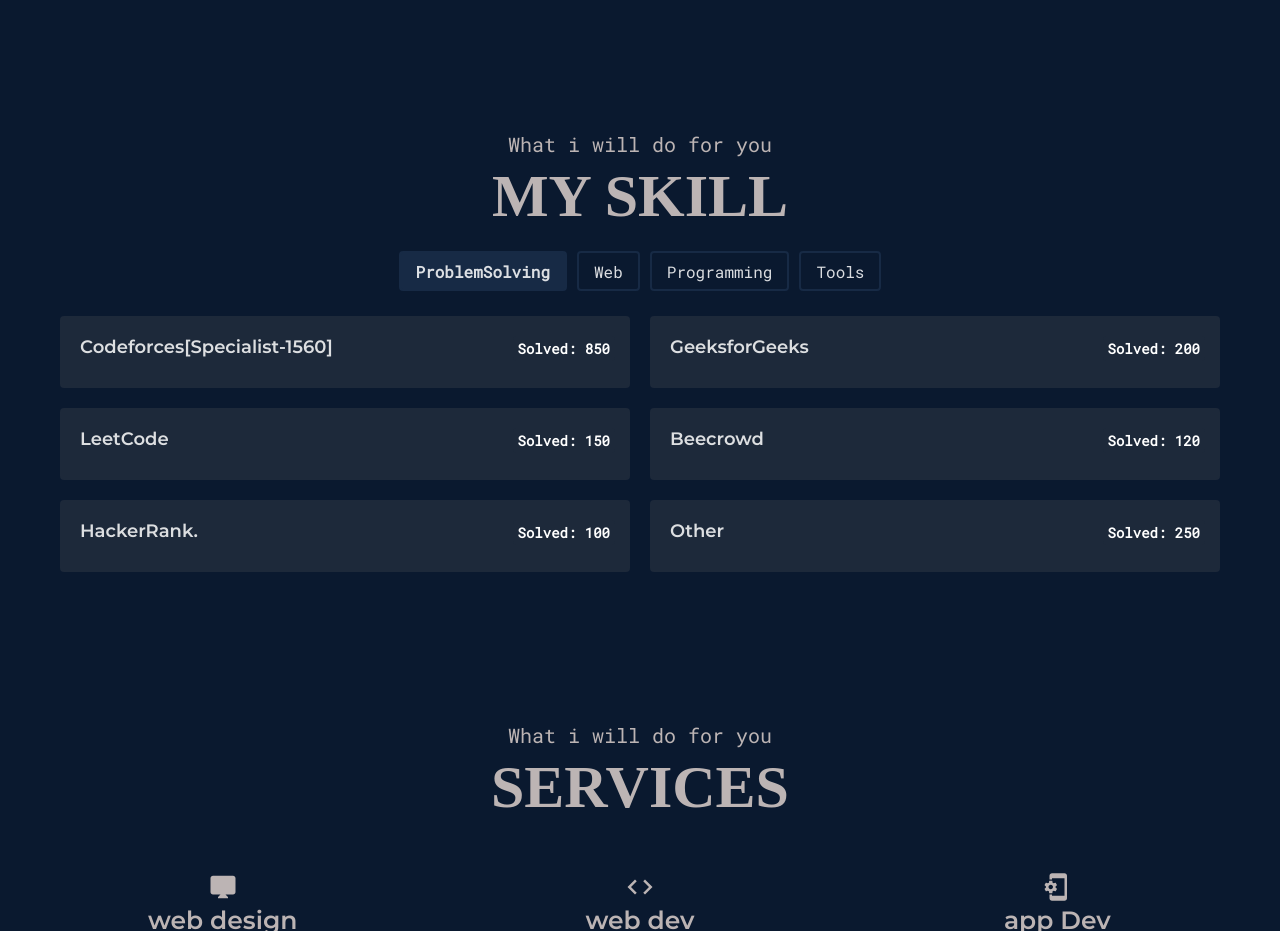
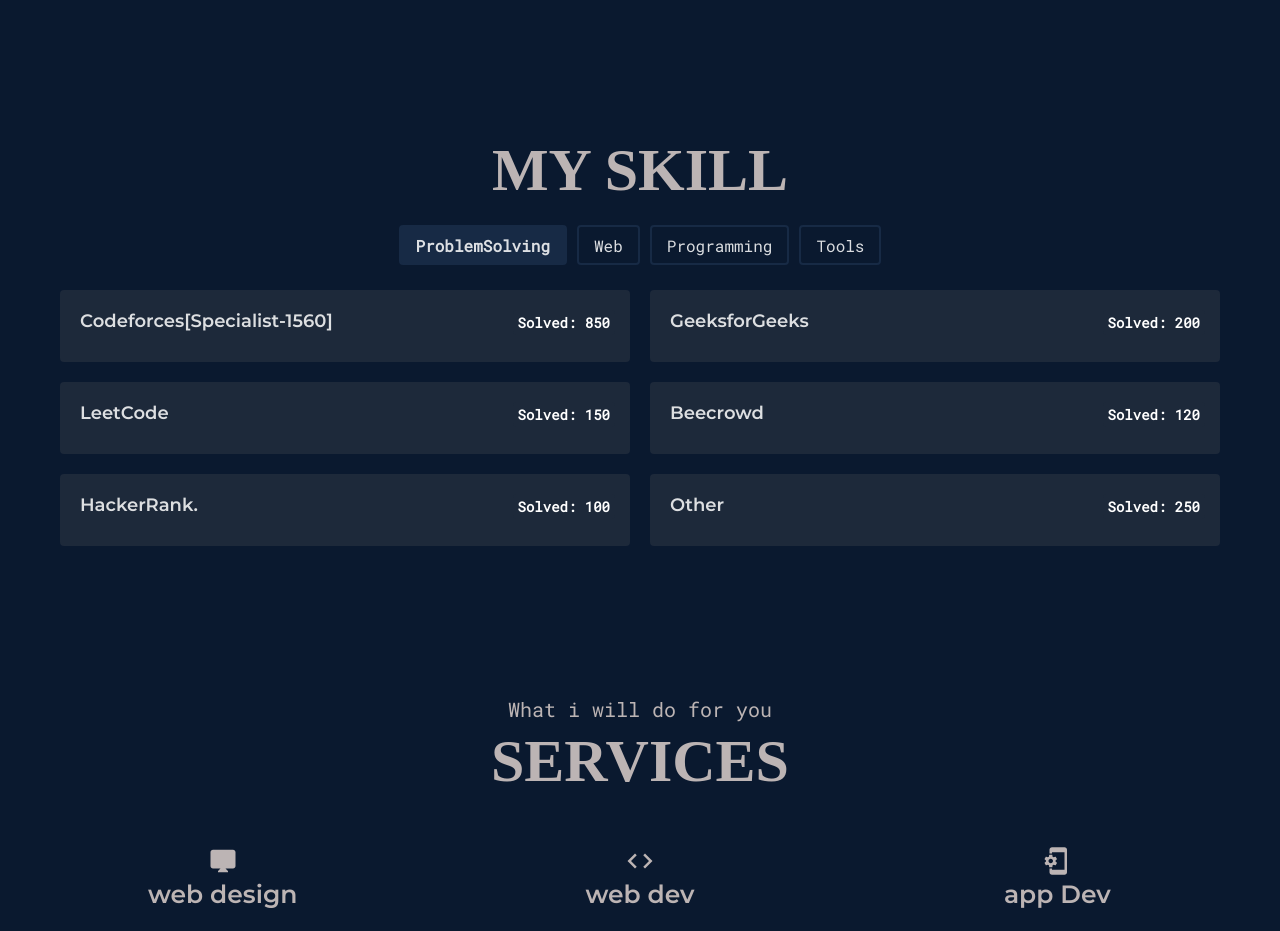
Before and after one commit to bishworup11/bishworup, a React (Create React App) app: page / in a window 1280 px wide. Shown: the part 1720-2651 px from the top of the page. Built offline with nearby package versions, Linux system fonts and the light colour scheme; a web font is replaced by a local one.

Commit message:
"Edit skill"

```diff
--- a/src/components/Skill.js
+++ b/src/components/Skill.js
@@ -14,7 +14,7 @@
   return (
     <div id="skill" className="skill-area">
       <div className="skill_container">
-      <SectionTitle subheading="What i will do for you" heading="My Skill" />
+      <SectionTitle subheading="" heading="My Skill" />
         <div className="skills">
           <ul className="skill-nav">
             {skillsName.map(name => (
```
